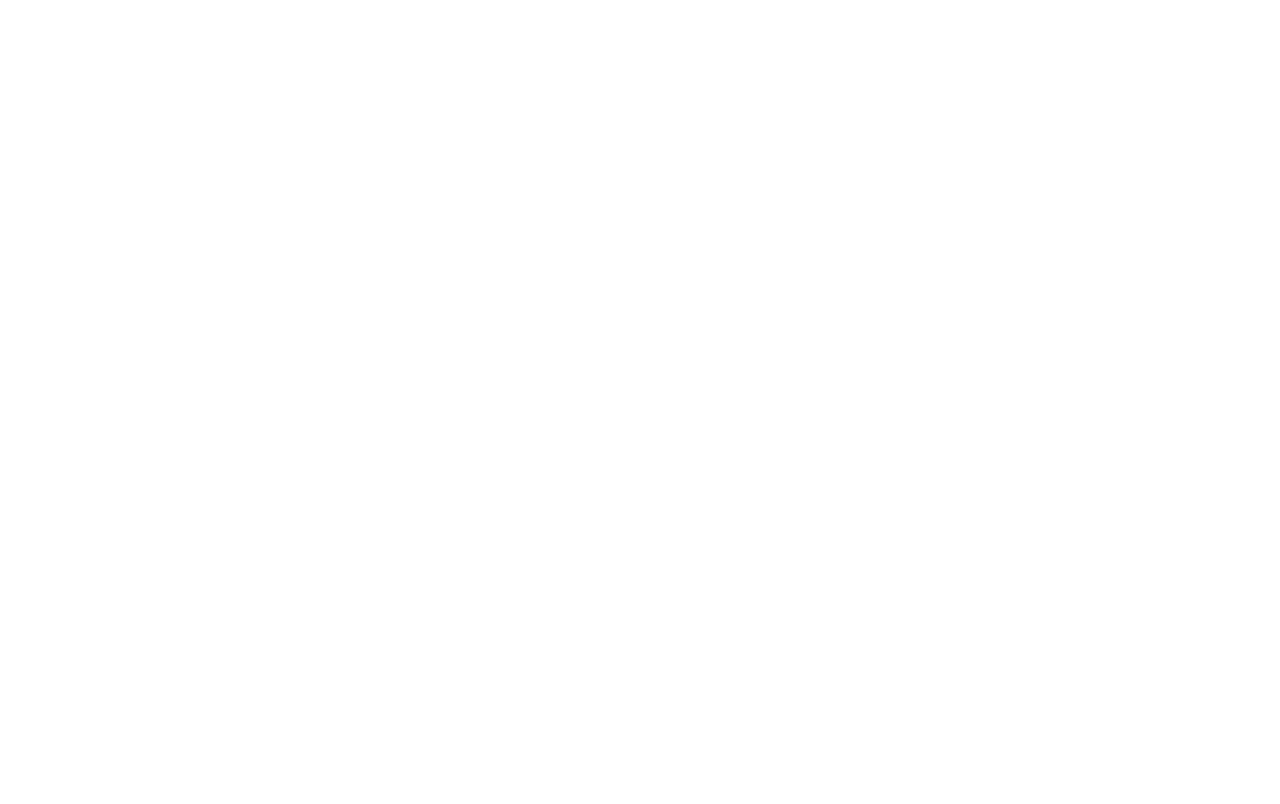
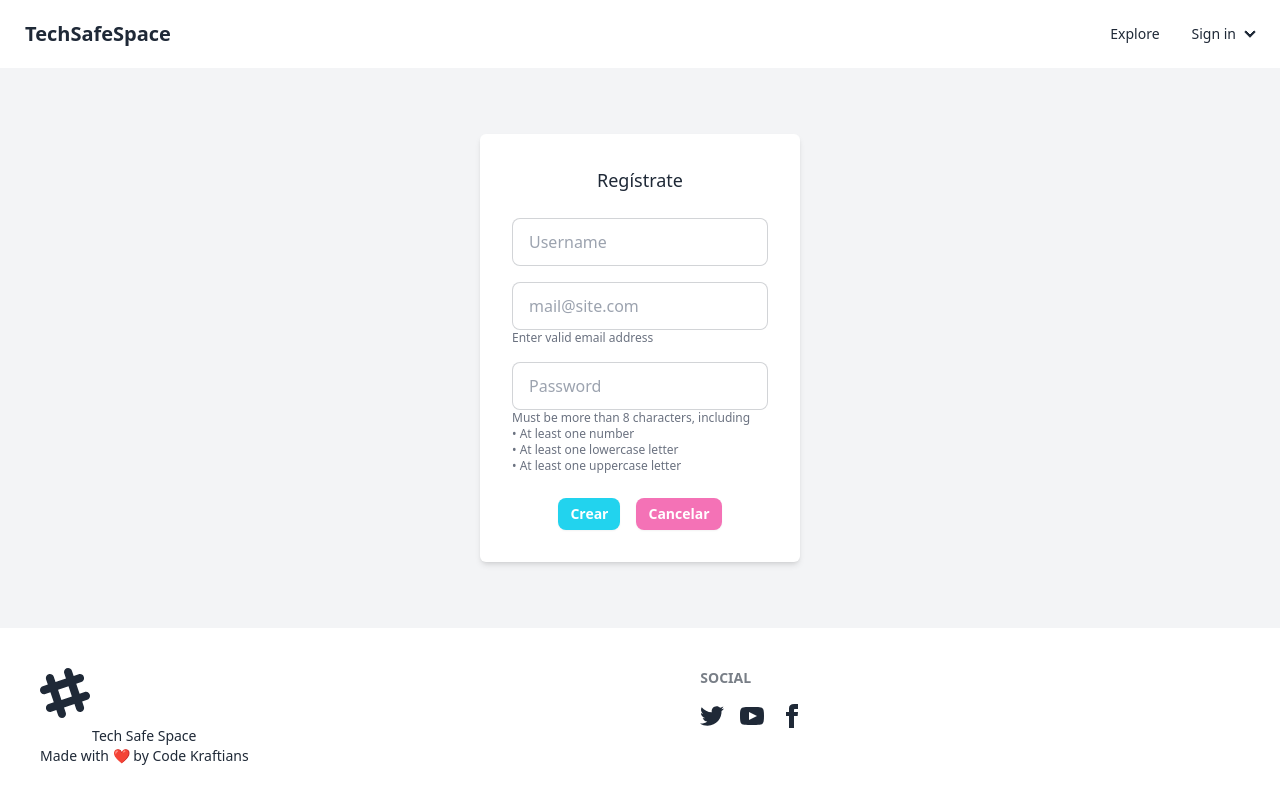
Before and after one commit to codekraftians/front_end, a React (Vite) app: page /register in a window 1280 px wide. Before the commit this address had no page. Built offline with nearby package versions, Linux system fonts and the light colour scheme.

Commit message:
feat: implemented register page

```diff
--- a/src/application/Router.jsx
+++ b/src/application/Router.jsx
@@ -1,6 +1,7 @@
 import { BrowserRouter, Route, Routes } from "react-router-dom";
 import App from "../App";
 import Explore from "../pages/Explore";
+import Register from "../pages/Register";
 
 function Router() {
   return (
@@ -9,6 +10,7 @@
         <Routes>
           <Route path="/" element={<App />} />
           <Route path="/explore" element={<Explore />} />
+          <Route path="/register" element={<Register />} />
         </Routes>
       </div>
     </BrowserRouter>
--- a/src/components/Navbar.jsx
+++ b/src/components/Navbar.jsx
@@ -14,7 +14,7 @@
               <summary>Sign in</summary>
               <ul className="bg-base-100 rounded-t-none p-2">
                 <li><a>Log in</a></li>
-                <li><a>Register</a></li>
+                <li><a href='/register'>Register</a></li>
               </ul>
             </details>
           </li>
--- /dev/null
+++ b/src/components/RegisterSection.jsx
@@ -0,0 +1,82 @@
+import React from 'react';
+
+const RegisterSection = () => {
+  const handleSubmit = (e) => {
+    e.preventDefault();
+    console.log(e.target[0].value); // username
+    console.log(e.target[1].value); // email
+    console.log(e.target[2].value); // password
+    handleClear();
+  };
+
+  const handleClear = () => {
+    document.querySelector('input[type="text"]').value = '';
+    document.querySelector('input[type="email"]').value = '';
+    document.querySelector('input[type="password"]').value = '';
+  }
+
+  return (
+    <div className="bg-gray-100 flex items-center justify-center min-h-[70vh]">
+      <div className="bg-white shadow-md p-8 rounded-md w-80 text-center">
+        <h1 className="text-lg mb-6">Regístrate</h1>
+
+        <form onSubmit={handleSubmit}>
+          <div className="form-control mb-4">
+            <input
+              type="text"
+              placeholder="Username"
+              className="input input-bordered w-full"
+              required
+            />
+          </div>
+
+          <div className="form-control mb-4">
+            <input
+              type="email"
+              placeholder="mail@site.com"
+              className="input input-bordered w-full"
+              required
+            />
+            <div className="validator-hint text-xs text-gray-500 text-left">Enter valid email address</div>
+          </div>
+
+          <div className="form-control mb-2">
+            <input
+              type="password"
+              className="input input-bordered w-full"
+              required
+              placeholder="Password"
+              minLength="8"
+              pattern="(?=.*\d)(?=.*[a-z])(?=.*[A-Z]).{8,}"
+              title="Debe tener al menos 8 caracteres, incluyendo un número, una letra minúscula y una letra mayúscula"
+            />
+
+            <p className="validator-hint text-xs text-gray-500 mb-4 text-left">
+              Must be more than 8 characters, including
+              <br/>• At least one number
+              <br/>• At least one lowercase letter
+              <br/>• At least one uppercase letter
+            </p>
+          </div>
+
+          <div className="flex justify-center gap-4">
+            <button
+              type="submit"
+              className="btn btn-sm bg-cyan-400 text-white border-none hover:bg-cyan-500"
+            >
+              Crear
+            </button>
+            <button
+              type="button"
+              className="btn btn-sm bg-pink-400 text-white border-none hover:bg-pink-500"
+            >
+              Cancelar
+            </button>
+          </div>
+        </form>
+      </div>
+    </div>
+  );
+};
+
+export default RegisterSection;
--- /dev/null
+++ b/src/pages/Register.jsx
@@ -0,0 +1,15 @@
+import Navbar from '../components/Navbar';
+import Footer from '../components/Footer';
+import RegisterSection from '../components/RegisterSection';
+
+function Register() {
+  return (
+    <>
+    <Navbar />
+    <RegisterSection />
+    <Footer />
+    </>
+  );
+}
+
+export default Register;
```
